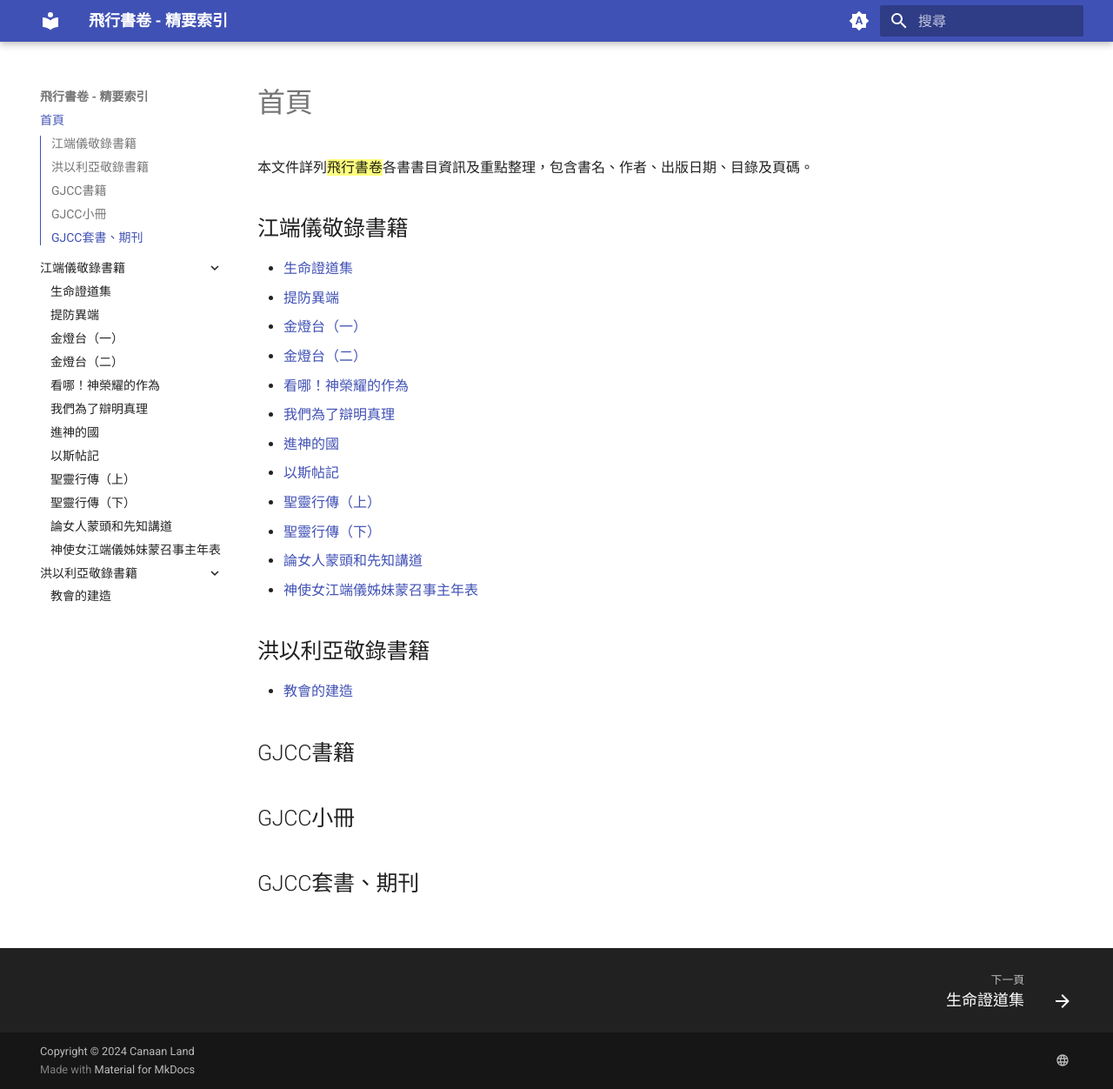
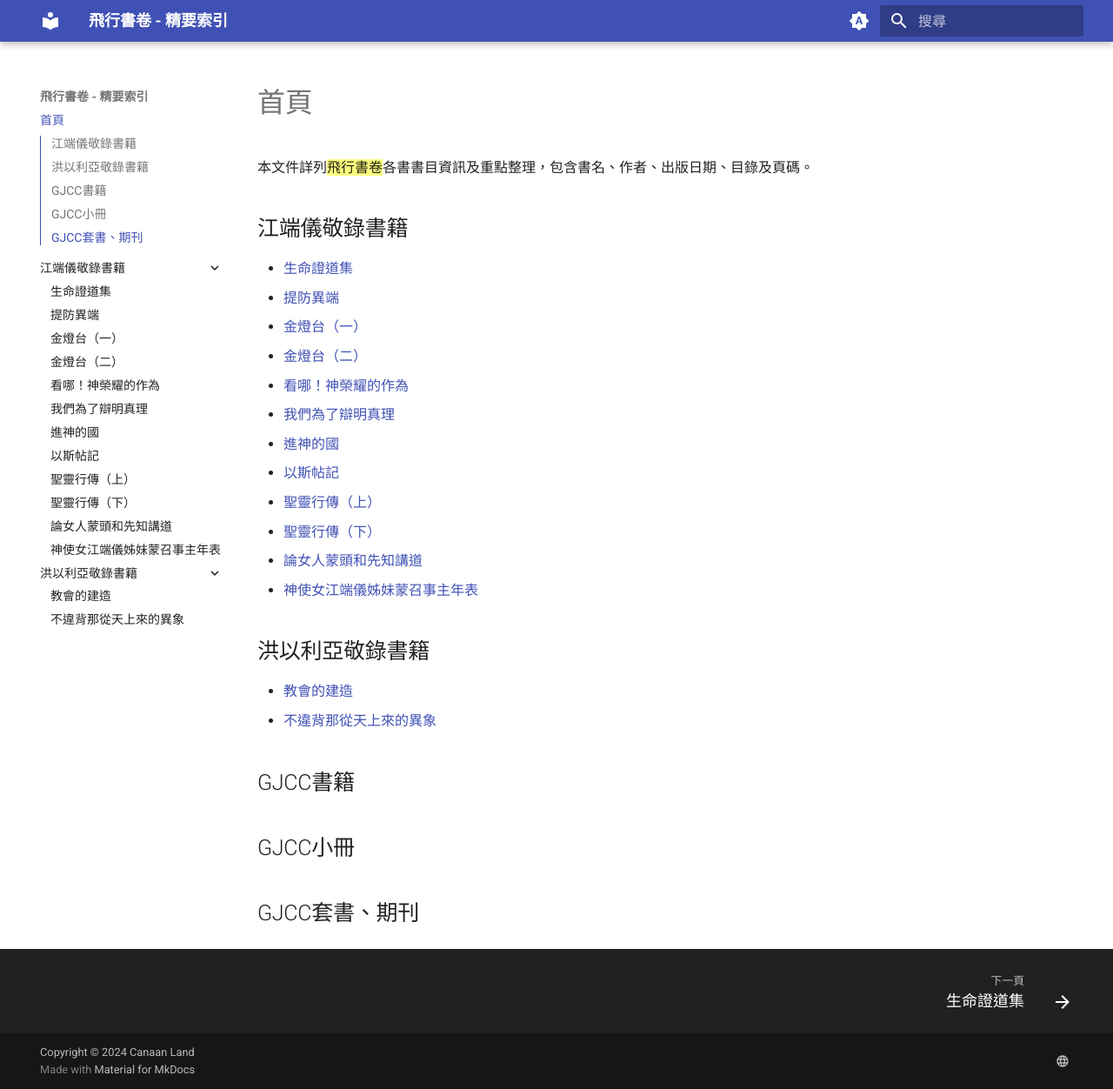
Before and after one commit to canaan-land/s-books, an MkDocs documentation site: the page built from docs/index.md, in a window 1280 px wide and 1252 px high. Shown: the whole window at 87% size. Built offline with MkDocs 1.6.1 and Material for MkDocs 9.7.7, drawn with Linux system fonts in a browser that asks for light colours.

Commit message:
新增不違背那從天上來的異象

```diff
--- a/docs/index.md
+++ b/docs/index.md
@@ -20,6 +20,7 @@
 ## 洪以利亞敬錄書籍
 
 * [教會的建造](洪以利亞敬錄書籍/教會的建造.md)
+* [不違背那從天上來的異象](洪以利亞敬錄書籍/不違背那從天上來的異象.md)
 
 ## GJCC書籍
 
--- a/mkdocs.yml
+++ b/mkdocs.yml
@@ -77,3 +77,4 @@ nav:
     - 神使女江端儀姊妹蒙召事主年表: 江端儀敬錄書籍/神使女江端儀姊妹蒙召事主年表.md
   - 洪以利亞敬錄書籍:
     - 教會的建造: 洪以利亞敬錄書籍/教會的建造.md
+    - 不違背那從天上來的異象: 洪以利亞敬錄書籍/不違背那從天上來的異象.md
```
Also changed, not shown: docs/洪以利亞敬錄書籍/不違背那從天上來的異象.md (added, +3 -0 lines), docs/images/不違背那從天上來的異象.jpg (added).
